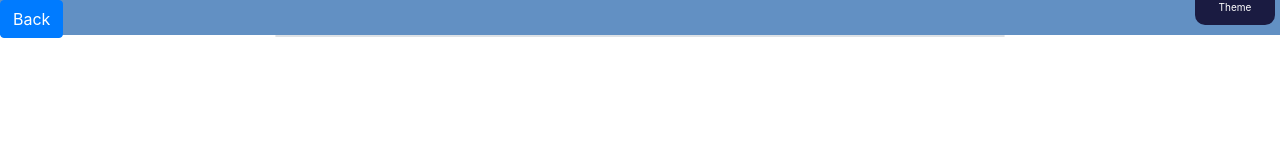
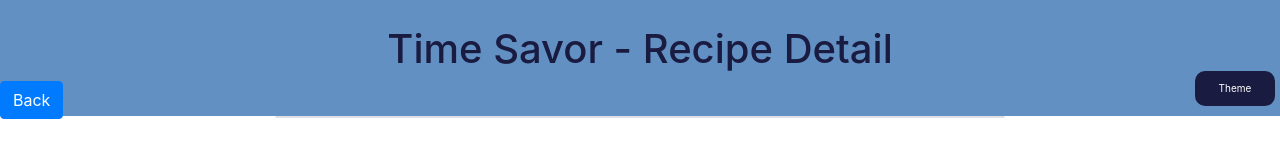
Before and after one commit to Lovertab/timesavor, a plain HTML site: page recipedetails.html in a window 1280 px wide. Drawn offline with nearby package versions, Linux system fonts and the light colour scheme; no server answers.

Commit message:
updated the details page

```diff
--- a/recipedetails.html
+++ b/recipedetails.html
@@ -1,19 +1,20 @@
 <!DOCTYPE html>
-<html lang="en"></html>
+<html lang="en">
+
+</html>
 <html>
+
 <head>
   <meta charset="UTF-8" />
   <meta name="viewport" content="width=device-width, initial-scale=1.0" />
   <title>TimeSavor-Recipe Page</title>
   <link rel="stylesheet" href="./assets/css/style.css" />
-    <link
-      rel="stylesheet"
-      href="https://stackpath.bootstrapcdn.com/bootstrap/4.5.2/css/bootstrap.min.css"
-    />
+  <link rel="stylesheet" href="https://stackpath.bootstrapcdn.com/bootstrap/4.5.2/css/bootstrap.min.css" />
 </head>
 
 <body>
   <header>
+    <h1>Time Savor - Recipe Detail</h1>
     <nav>
       <a href="recipecards.html" class="back-button">
         <button type="button" class="btn btn-primary">Back</button>
@@ -40,4 +41,5 @@
   <script src="./assets/js/script.js"></script>
   <script src="./assets/js/details.js"></script>
 </body>
+
 </html>
```
Lines whose indentation alone changed are shown as unchanged.
